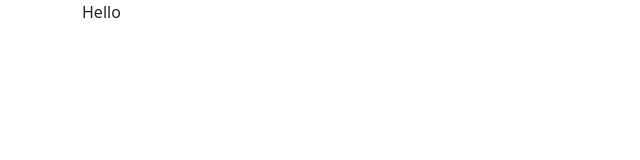
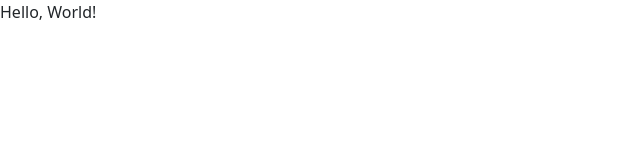
Before and after one commit to dgknbtl/react-crypto-tracker, a React (Create React App) app: page / in a window 1280 px wide. Shown: the top 160 px of the page, without its empty margins (0-640 px from the left). Built offline with nearby package versions, Linux system fonts and the light colour scheme.

Commit message:
Add typescript support

```diff
--- a/package.json
+++ b/package.json
@@ -37,5 +37,8 @@
       "last 1 firefox version",
       "last 1 safari version"
     ]
+  },
+  "devDependencies": {
+    "typescript": "^5.0.4"
   }
 }
--- a/src/App.js
+++ /dev/null
@@ -1,5 +0,0 @@
-function App() {
-  return <div className="container">Hello</div>;
-}
-
-export default App;
--- /dev/null
+++ b/src/App.tsx
@@ -0,0 +1,7 @@
+import React from "react";
+
+const App: React.FC = () => {
+  return <div>Hello, World!</div>;
+};
+
+export default App;
--- a/src/index.js
+++ b/src/index.tsx
@@ -5,7 +5,7 @@ import "bootstrap/dist/css/bootstrap.min.css";
 import App from "./App";
 import reportWebVitals from "./reportWebVitals";
 
-const root = ReactDOM.createRoot(document.getElementById("root"));
+const root = ReactDOM.createRoot(document.getElementById("root")!);
 root.render(
   <React.StrictMode>
     <App />
```
Also changed, not shown: tsconfig.json (added, +25 -0 lines), 1 other file (tests, documents, lock files or other folders).
